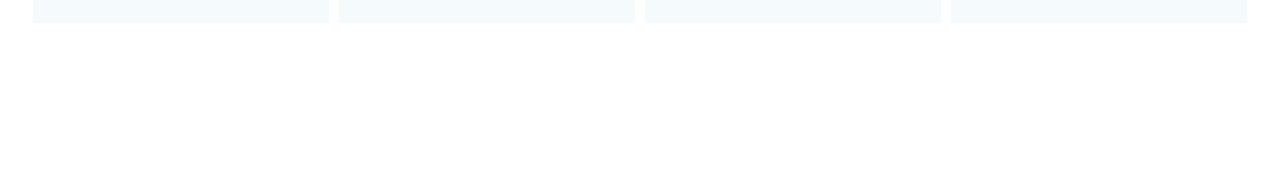
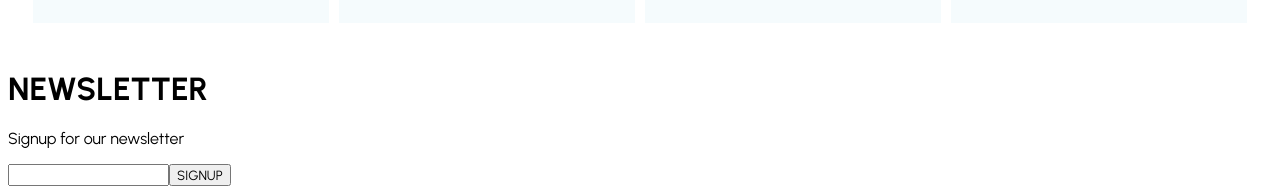
Before and after one commit to ANAGU-D/Ecommerce-Website-Fullstack-, a React (Create React App) app: page / in a window 1280 px wide. Shown: the part 2222-2413 px from the top of the page. Before the commit the page ends 2278 px from the top, so only its background shows below. Built offline with nearby package versions, Linux system fonts and the light colour scheme.

Commit message:
newsletter

```diff
--- /dev/null
+++ b/src/components/Newsletter.jsx
@@ -0,0 +1,26 @@
+import React from 'react'
+import styled from 'styled-components'
+
+
+const Container= styled.div``
+const Title= styled.h1``
+const Description= styled.p``
+const InputContainer= styled.div``
+const Input= styled.input``
+const Button= styled.button``
+function Newsletter() {
+  return (
+    <Container>
+        <Title>NEWSLETTER</Title>
+        <Description>Signup for our newsletter</Description>
+        <InputContainer>
+            <Input/>
+             <Button>
+                SIGNUP
+             </Button>
+        </InputContainer>
+    </Container>
+  )
+}
+
+export default Newsletter
--- a/src/pages/Home.jsx
+++ b/src/pages/Home.jsx
@@ -2,6 +2,7 @@ import React from 'react'
 import Announcement from '../components/Announcement'
 import Categories from '../components/Categories'
 import Navbar from '../components/Navbar'
+import Newsletter from '../components/Newsletter'
 import Products from '../components/Products'
 import Slider from '../components/Slider'
 
@@ -14,6 +15,7 @@ function Home() {
     <Slider/>
     <Categories/>
     <Products/>
+    <Newsletter/>
     </>
   )
 }
```
